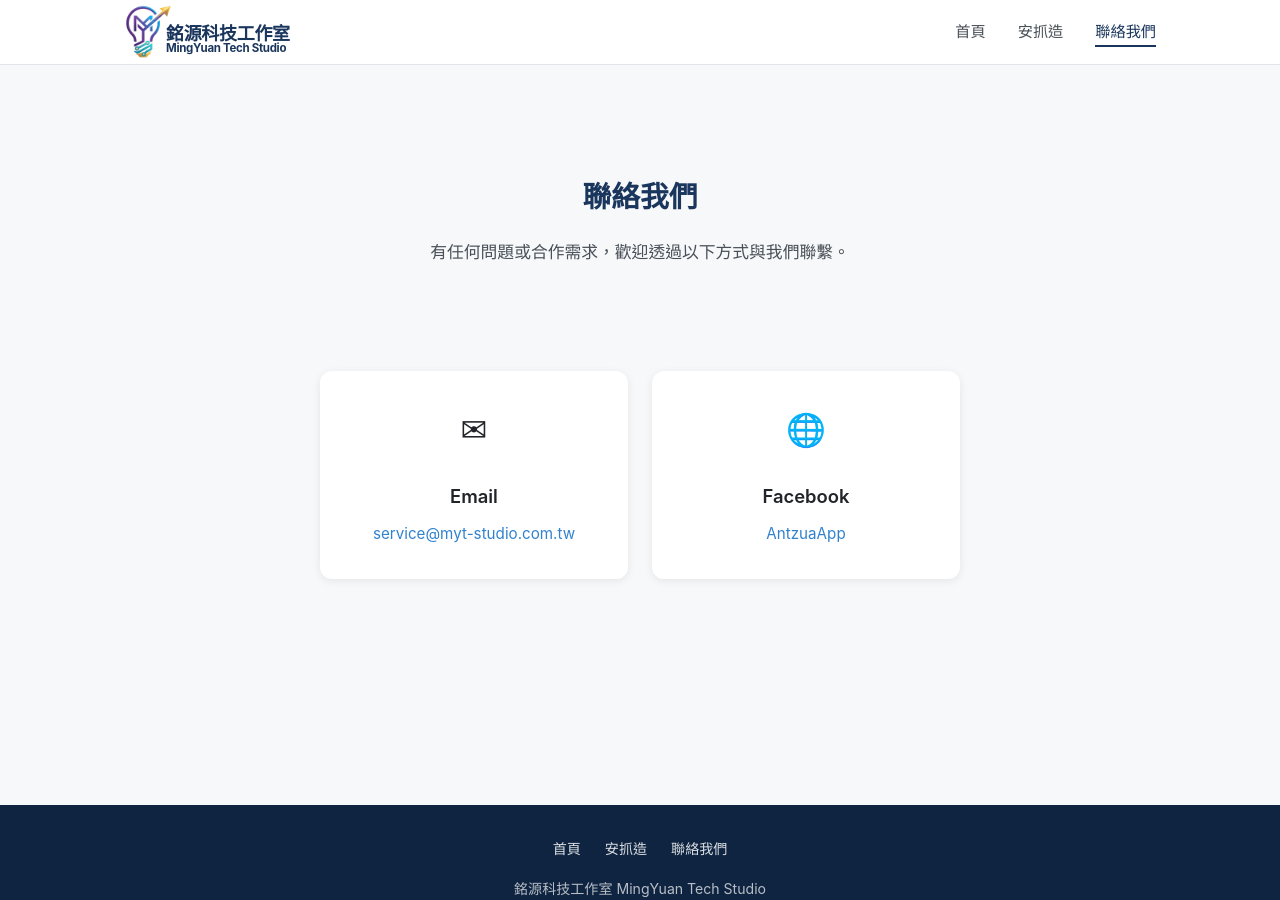
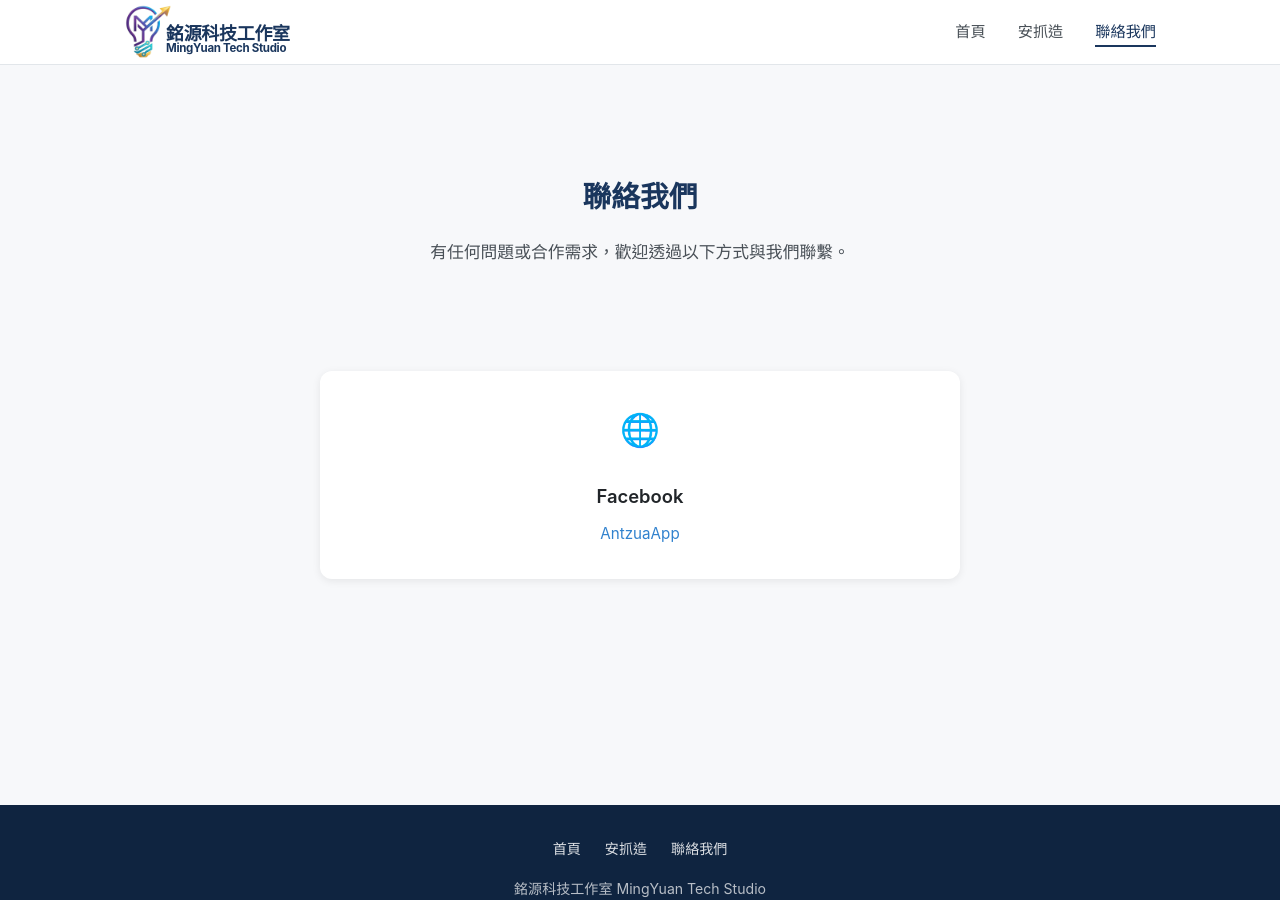
Before and after one commit to MingYuan-Tech/Apps, a Jekyll site: the page built from contact.md, in a window 1280 px wide and 900 px high. Built offline with Jekyll 4.4.1, drawn with Linux system fonts in a browser that asks for light colours.

Commit message:
[調整] 隱藏聯絡我們頁面中的 Email 聯絡方式，提升隱私保護

```diff
--- a/contact.md
+++ b/contact.md
@@ -11,11 +11,11 @@ description: 歡迎與銘源科技工作室聯繫，我們很樂意為您提供
 
 <section class="section">
   <div class="contact-cards">
-    <div class="contact-card fade-in fade-in-delay-1">
+    <!-- <div class="contact-card fade-in fade-in-delay-1">
       <span class="contact-icon">&#x2709;</span>
       <h3>Email</h3>
       <a href="mailto:service@myt-studio.com.tw">service@myt-studio.com.tw</a>
-    </div>
+    </div> -->
     <div class="contact-card fade-in fade-in-delay-2">
       <span class="contact-icon">&#x1F310;</span>
       <h3>Facebook</h3>
```
